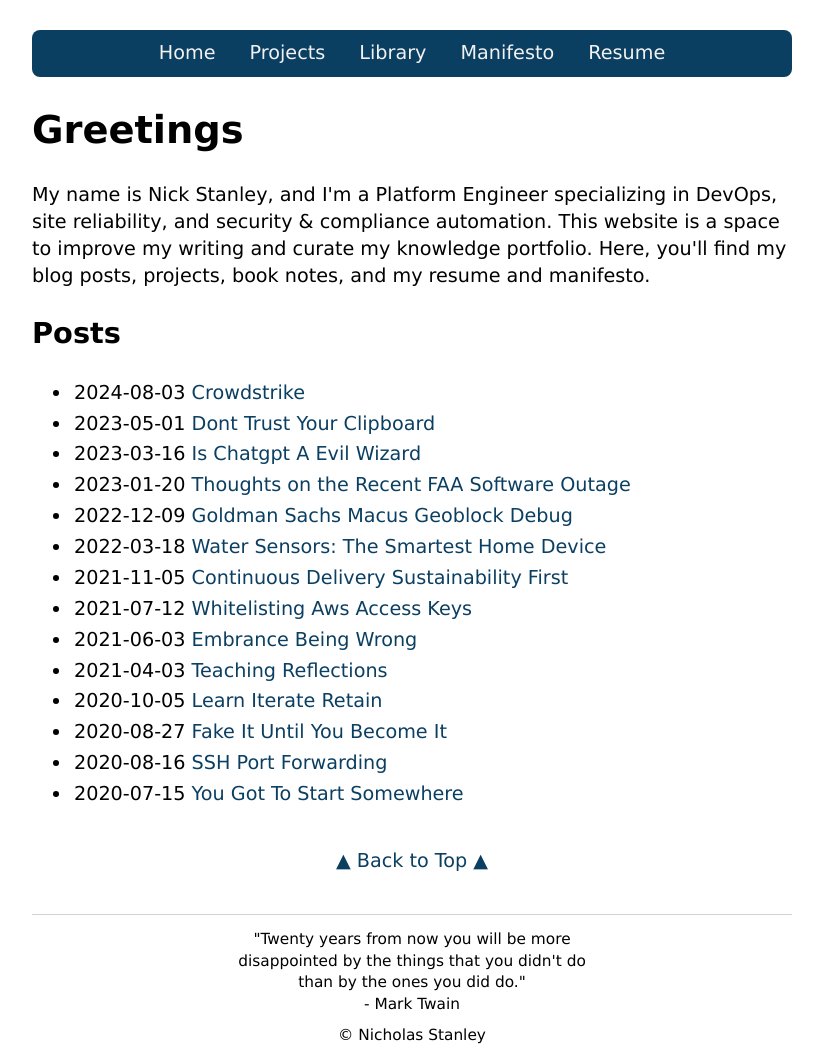
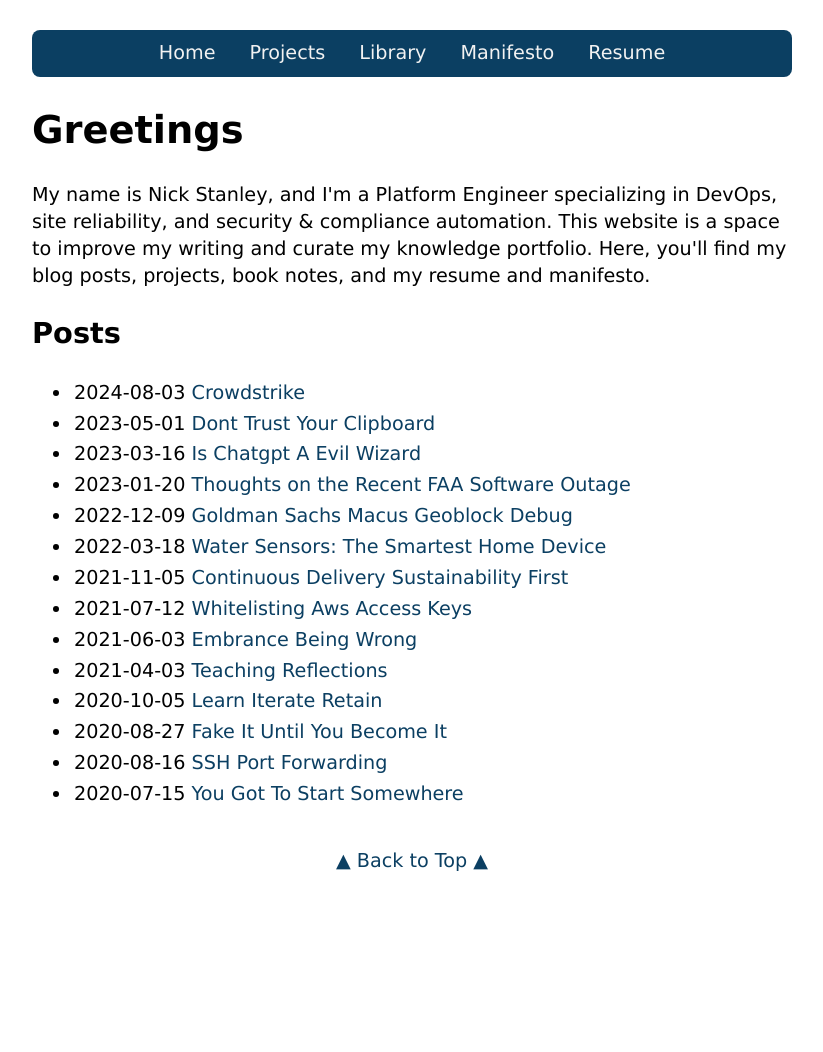
Before and after one commit to nickstanley574/nickstanley574.github.io, a Jekyll site: the page built from index.html, in a window 1280 px wide. Shown: the whole page, without its empty margins (228-1051 px from the left). Built offline with Jekyll 4.4.1, drawn with Linux system fonts in a browser that asks for light colours; after the commit the page ends 914 px from its top, so only the background shows below that.

Commit message:
simplifing

```diff
--- a/_layouts/default.html
+++ b/_layouts/default.html
@@ -47,18 +47,4 @@
   <a onclick="scrollToTop()">▲ Back to Top ▲</a>
 </div>
 
-<footer>
-  <hr>
-  <div id="sub">
-    <div id="quote">
-      "Twenty years from now you will be more
-      disappointed by the things that you didn't
-      do than by the ones you did do."<br>- Mark Twain
-    </div>
-    <div>
-      © Nicholas Stanley
-    </div>
-  </div>
-</footer>
-
 </html>
```
Also changed, not shown: _drafts/_ideas/2022-09-14-grep-ABC.md (deleted, +0 -19 lines), 1 other file.
